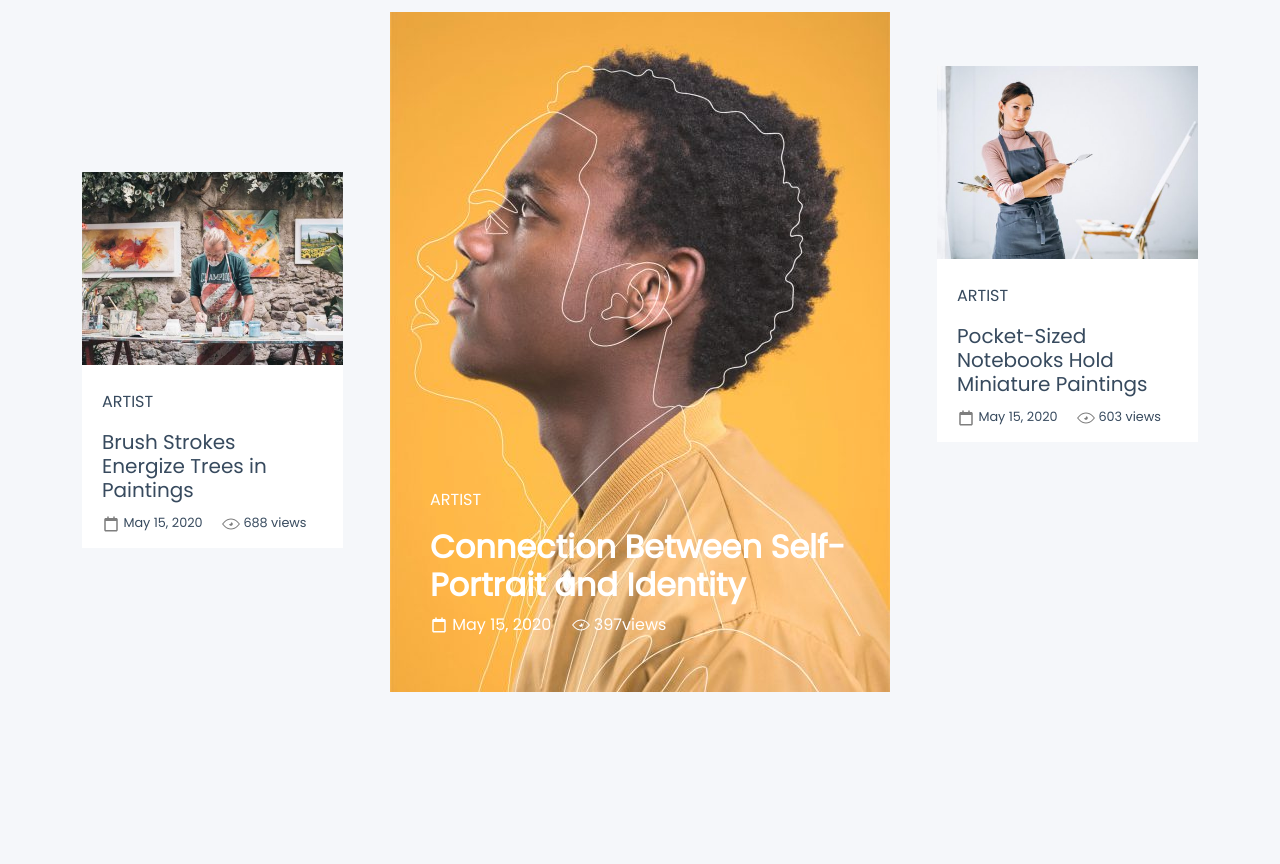
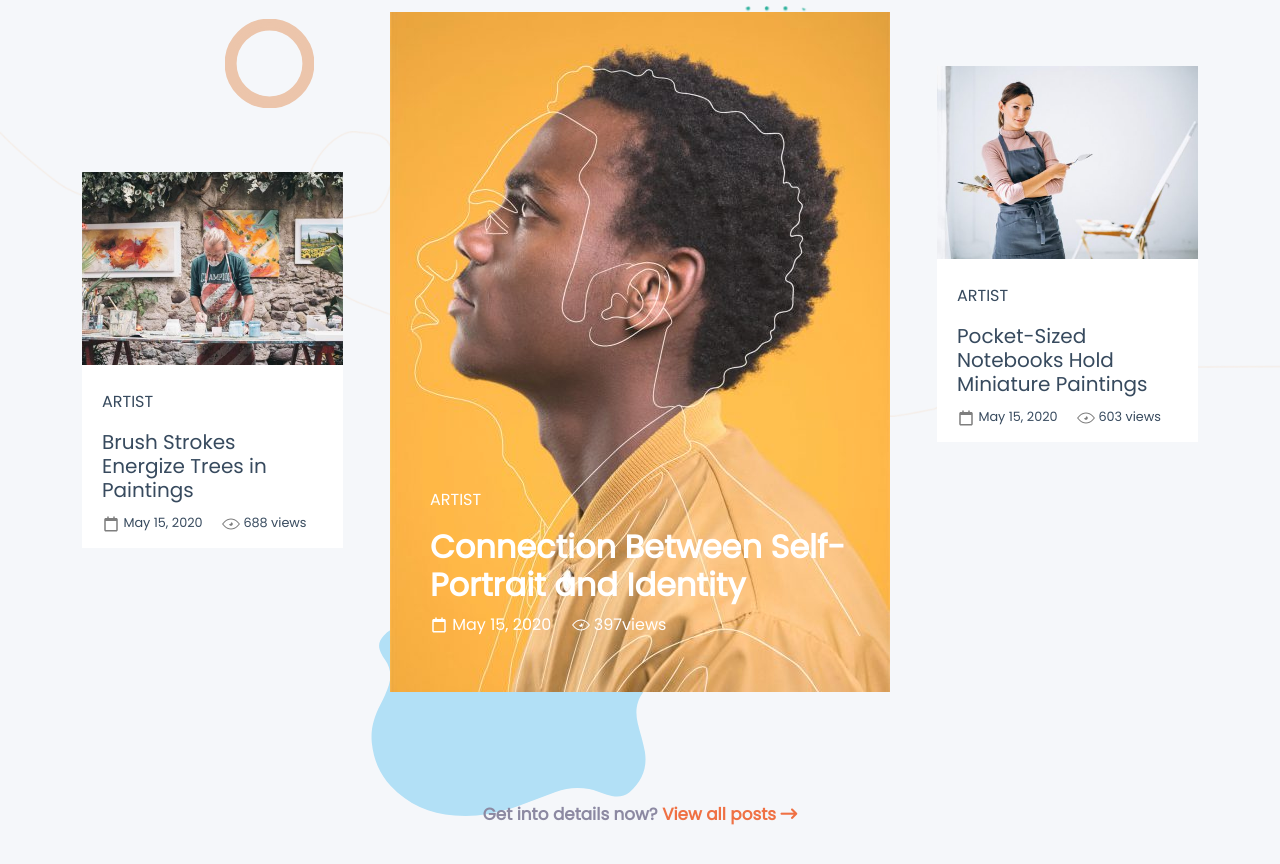
Before and after one commit to Benedettopana/proj-html-vuejs, a Vue app: page / in a window 1280 px wide. Shown: the part 5240-6104 px from the top of the page. Built offline with nearby package versions, Linux system fonts and the light colour scheme.

Commit message:
[add]articles

```diff
--- a/src/assets/scss/partials/_variables.scss
+++ b/src/assets/scss/partials/_variables.scss
@@ -26,3 +26,4 @@ $color-ice-cold: #b1e4f4;
 
 //* Articles
 $color-bg-articles: #f5f7fa;
+$color-details: #8c89a2;
--- /dev/null
+++ b/src/components/partials/ArticleBG.vue
@@ -0,0 +1,70 @@
+<script>
+export default {
+  data() {
+    return {
+      imgPath: "../../../../public/img/articleBG/",
+      circle: "circle.svg",
+      shape5: "maxcoach-shape-05-150x150.png",
+      shape14: "maxcoach-shape-14-1536x343.png",
+      splash: "splashp.svg",
+    };
+  },
+};
+</script>
+<template>
+  <div class="bg">
+    <div class="shape1">
+      <img :src="`${imgPath}${shape5}`" alt="shape5" />
+    </div>
+    <div class="shape2">
+      <img :src="`${imgPath}${shape14}`" alt="shape14" />
+    </div>
+    <div class="circle">
+      <img :src="`${imgPath}${circle}`" alt="circle" />
+    </div>
+    <div class="splash">
+      <img :src="`${imgPath}${splash}`" alt="splash" />
+    </div>
+  </div>
+</template>
+
+<style lang="scss" scoped>
+@use "../../assets/scss/partials/general" as *;
+@use "../../assets/scss/partials/variables" as *;
+.bg {
+  width: 100%;
+  height: 100%;
+  position: relative;
+}
+.shape1,
+.shape2,
+.circle,
+.splash {
+  position: absolute;
+}
+.shape1 {
+  width: 163px;
+  aspect-ratio: 1;
+
+  top: 255px;
+  left: 690px;
+}
+
+.shape2 {
+  width: 100%;
+  top: 380px;
+}
+
+.circle {
+  width: 89px;
+  aspect-ratio: 1;
+  top: 268px;
+  left: 225px;
+}
+.splash {
+  width: 340px;
+  aspect-ratio: 1;
+  top: 810px;
+  right: 600px;
+}
+</style>
--- a/src/components/partials/ArticleCard.vue
+++ b/src/components/partials/ArticleCard.vue
@@ -81,6 +81,16 @@ export default {
       </div>
       <!-- ? Card laterale -->
     </div>
+
+    <div class="all-post">
+      <p>
+        Get into details now?
+        <span
+          ><a href="#"
+            >View all posts <i class="fa-solid fa-arrow-right-long"></i></a
+        ></span>
+      </p>
+    </div>
   </div>
 </template>
 
@@ -90,7 +100,7 @@ export default {
 .cont {
   display: flex;
   justify-content: center;
-
+  position: relative;
   .big-card {
     width: 500px;
     height: 680px;
@@ -103,6 +113,7 @@ export default {
 
   .big-content,
   .little-content {
+    z-index: 30;
     width: 100%;
     position: absolute;
     top: 70%;
@@ -138,9 +149,6 @@ export default {
     width: 270px;
     // width: 100%;
 
-    h5 {
-      // font-size: 1.3em;
-    }
     img {
       height: 201;
       width: 100%;
@@ -160,4 +168,16 @@ export default {
     }
   }
 }
+
+.all-post {
+  position: relative;
+  margin-top: 110px;
+  text-align: center;
+  color: $color-details;
+  font-size: 1.05em;
+  font-weight: bold;
+  a {
+    color: $color-tussock-tag !important;
+  }
+}
 </style>
--- a/src/components/partials/Articles.vue
+++ b/src/components/partials/Articles.vue
@@ -2,11 +2,13 @@
 import { store } from "../../data/store.js";
 import SectionTitle from "./SectionTitle.vue";
 import ArticleCard from "./ArticleCard.vue";
+import ArticleBG from "./ArticleBG.vue";
 
 export default {
   components: {
     SectionTitle,
     ArticleCard,
+    ArticleBG,
   },
   props: {},
   data() {
@@ -20,6 +22,7 @@ export default {
 <template>
   <div id="articles" class="container-fluid">
     <!-- TODO: BG -->
+    <ArticleBG />
     <div class="container-xl">
       <div class="title">
         <SectionTitle :info="store.title.article" />
```
Also changed, not shown: public/img/articleBG/splashp.svg.
